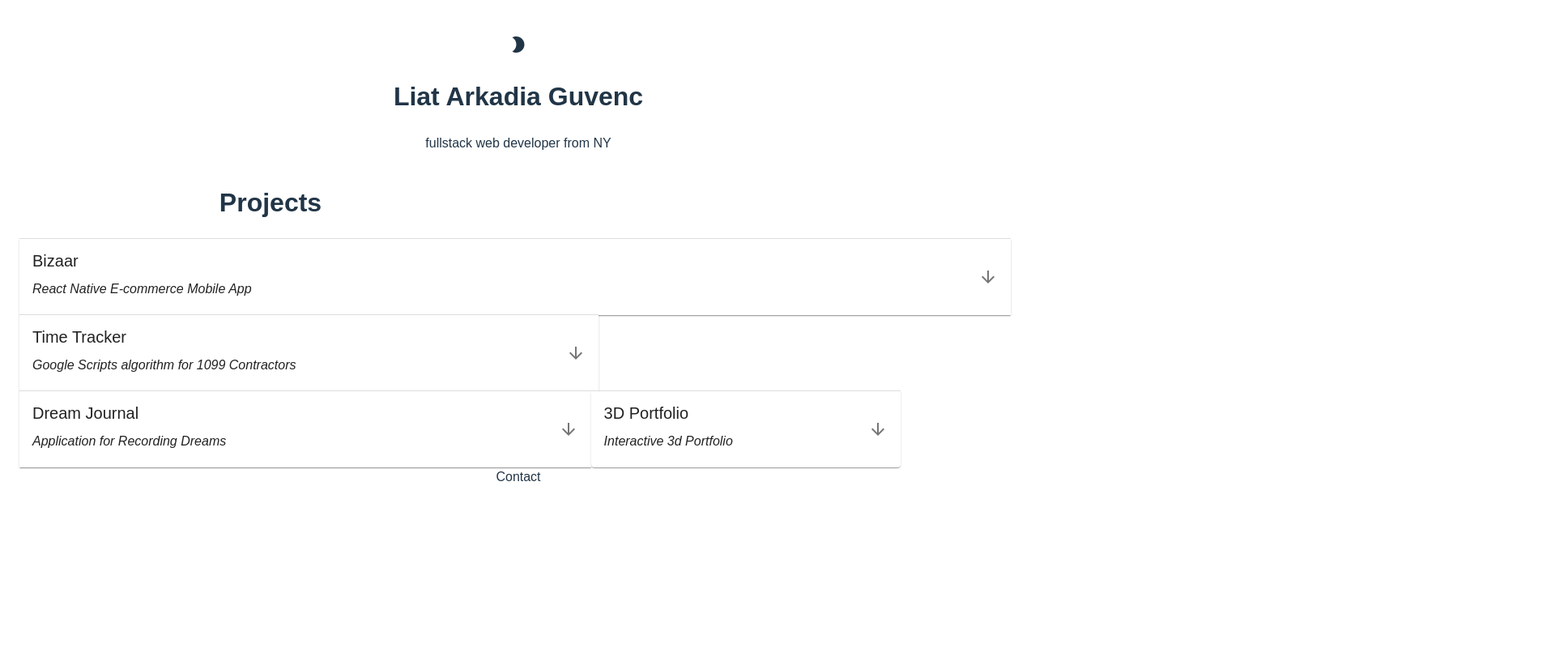
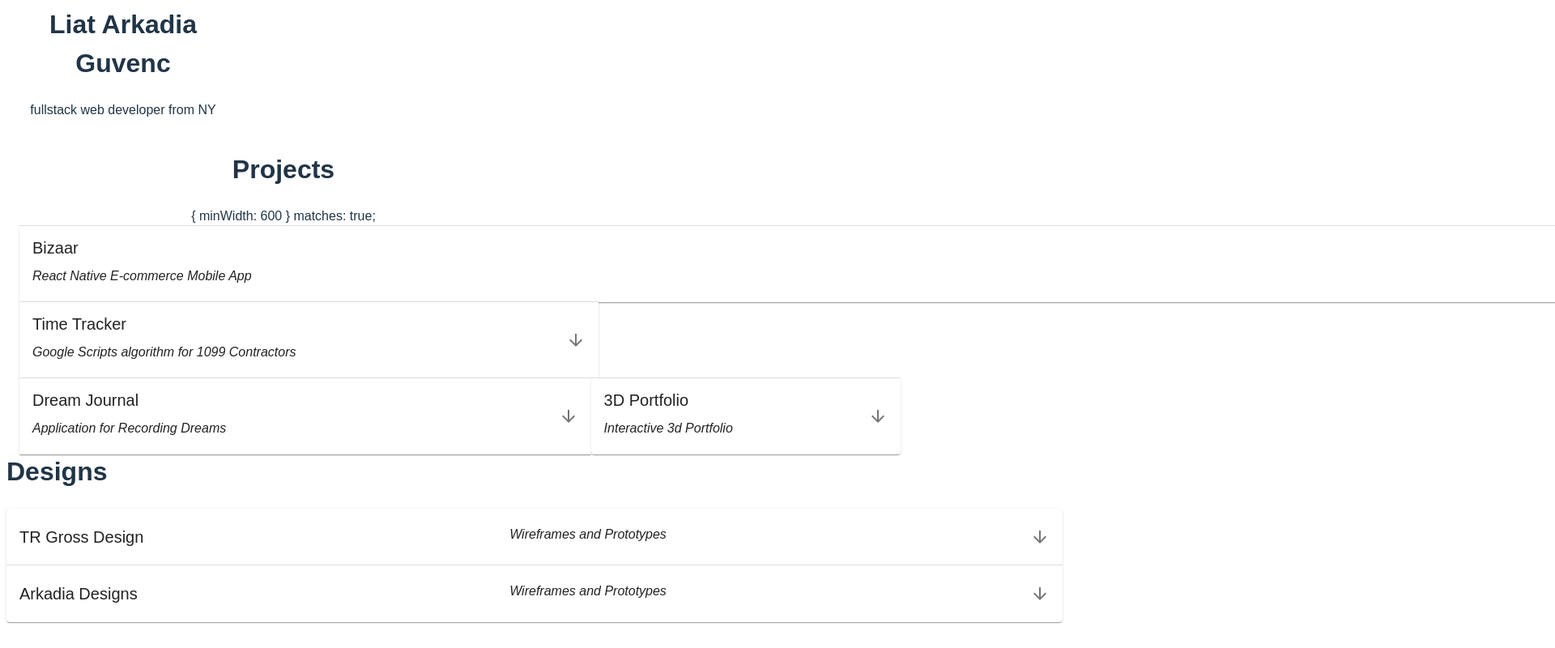
Before and after one commit to liat-g/amplifysite, a React (Vite) app in the folder working_portfolio/: page / in a window 1280 px wide. Shown: the part 78-878 px from the top of the page at 81% size, 1920 px wide, since content can reach past the window. Before the commit the page ends 800 px from the top, so only its background shows below. Built offline with nearby package versions, Linux system fonts and the light colour scheme; a web font is replaced by a local one.

Commit message:
added some styles for responsiveness- not working

```diff
--- a/working_portfolio/package.json
+++ b/working_portfolio/package.json
@@ -17,6 +17,7 @@
     "@mui/material": "^5.15.10",
     "@mui/styled-engine-sc": "^6.0.0-alpha.16",
     "aws-amplify": "^6.0.17",
+    "json2mq": "^0.2.0",
     "react": "^18.2.0",
     "react-dom": "^18.2.0",
     "react-router-dom": "^6.22.1",
--- a/working_portfolio/src/App.jsx
+++ b/working_portfolio/src/App.jsx
@@ -63,9 +63,7 @@ function App() {
       <Router>
         <Navbar nightMode={nightMode} setNightMode={setNightMode} />
         <Projects />
-        {/* <Designs /> */}
-        <Contact />
-
+        <Designs />
       </Router>
         </box>
     </>
--- a/working_portfolio/src/Components/Designs.jsx
+++ b/working_portfolio/src/Components/Designs.jsx
@@ -12,6 +12,8 @@ import Box from '@mui/material/Box';
 import CardHeader from '@mui/material/CardHeader';
 import CardMedia from '@mui/material/CardMedia';
 import TRGROSSwireframe from '../assets/TRGROSSwireframe.png';
+import logotag from '../assets/logotag.png';
+
 // import Grid from '@mui/material/Unstable_Grid2'; // Grid version 2
 // import Fade from '@mui/material/Fade';
 
@@ -23,7 +25,18 @@ const ProjectsArray = [
     Role:"Freelance Designer",
     img: TRGROSSwireframe,
     techStack: "Figma",
+    embed: "https://www.figma.com/embed?embed_host=share&url=https%3A%2F%2Fwww.figma.com%2Ffile%2FwDyogo3lBZ0sas1nwQWmIG%2FTrevor-R-Gross%3Ftype%3Ddesign%26node-id%3D1669%253A162202%26mode%3Ddesign%26t%3DVk44cxM7SlOyXMYr-1",
     Link: "https://www.figma.com/file/wDyogo3lBZ0sas1nwQWmIG/Trevor-R-Gross?type=design&node-id=1669%3A162202&mode=design&t=R47lxgfIxxFWwLHR-1"
+},
+{
+  Name: "Arkadia Designs",
+  Type: "Wireframes and Prototypes",
+  Description: "Freelance and Brand Designing for Up-and-Coming jewelry designer",
+  Role:"Freelance Designer",
+  img: logotag,
+  techStack: "Figma",
+  embed: "https://www.figma.com/embed?embed_host=share&url=https%3A%2F%2Fwww.figma.com%2Ffile%2FWijIvb2AqtF88L4OZoYmOD%2FResearch%3Ftype%3Ddesign%26node-id%3D0%253A1%26mode%3Ddesign%26t%3DVk44cxM7SlOyXMYr-1",
+  Link: "https://www.figma.com/file/WijIvb2AqtF88L4OZoYmOD/Research?type=design&node-id=0%3A1&mode=design&t=Vk44cxM7SlOyXMYr-1"
 },
 ]
 
@@ -89,7 +102,9 @@ const Designs = () => {
       /> */}
       <Box sx={{ gridArea: 'sidebar', fontStyle: 'italic', textAlign: 'center'}}>
         <img src={data.img} alt="loading" height="400" />
+        <iframe width={800} height={450} src={data.embed} allowfullscreen></iframe>
       </Box>
+      {/* <iframe width={800} height={450} src="https://www.figma.com/embed?embed_host=share&url=https%3A%2F%2Fwww.figma.com%2Ffile%2FWijIvb2AqtF88L4OZoYmOD%2FResearch%3Ftype%3Ddesign%26node-id%3D0%253A1%26mode%3Ddesign%26t%3DVk44cxM7SlOyXMYr-1" allowfullscreen></iframe> */}
       <Box>
           <a href={data.Link}>
               See the Figma Here!
--- a/working_portfolio/src/Components/Navbar.jsx
+++ b/working_portfolio/src/Components/Navbar.jsx
@@ -7,11 +7,11 @@ const Navbar = ({nightMode, setNightMode}) => {
 
 
   return (
-    <Grid>
+    <Grid container spacing={100}>
+    <Grid item xs={12} sm={6}>
         <div>
         <div>
       <ModeNightIcon onClick={() => setNightMode(!nightMode)}/>
-      {/* <p>Night Mode: {nightMode ? 'On' : 'Off'}</p> */}
     </div>
     <h1>
     Liat Arkadia Guvenc
@@ -21,6 +21,7 @@ const Navbar = ({nightMode, setNightMode}) => {
     </p>
     </div>
     </Grid>
+    </Grid>
   )
 }
 
--- a/working_portfolio/src/Components/Projects.jsx
+++ b/working_portfolio/src/Components/Projects.jsx
@@ -20,6 +20,11 @@ import postingChair from '../assets/postingChair.gif';
 import bizarrlogo from '../assets/bizarrlogo.jpeg';
 import { styled } from "@mui/material/styles";
 import AspectRatio from '@mui/joy/AspectRatio';
+import useMediaQuery from '@mui/material/useMediaQuery';
+import { useTheme } from '@mui/material/styles';
+import json2mq from 'json2mq';
+
+
 
 
 
@@ -90,12 +95,18 @@ const Projects = () => {
       setExpanded((prevExpanded) => !prevExpanded);
     };
 
-
+    const matches = useMediaQuery(
+      json2mq({
+        minWidth: 600,
+      }),
+    );
 
   return (
+    <Box sx={{ whiteSpace: 'nowrap' }}>
     <Grid container spacing={1}>
     <Grid item xs={12} sm={6}>
          <h1> Projects </h1>
+         <span>{`{ minWidth: 600 } matches: ${matches}`}</span>;
     </Grid>
     {/* <Grid> */}
     { ProjectsArray.map((data, index) => {
@@ -130,7 +141,7 @@ const Projects = () => {
           }}
           md={{
             display: 'grid',
-            gridTemplateColumns: 'repeat(2, 1fr)',
+            gridTemplateColumns: 'repeat(4, 1fr)',
             gap: 1,
             gridTemplateRows: 'auto',
             gridTemplateAreas: `"header header header header"
@@ -196,7 +207,7 @@ const Projects = () => {
     )
 }
 </Grid>
-    // </Grid>
+    </Box>
   )
 }
 
```
Also changed, not shown: working_portfolio/src/assets/logotag.png (added), 1 other file (tests, documents, lock files or other folders).
